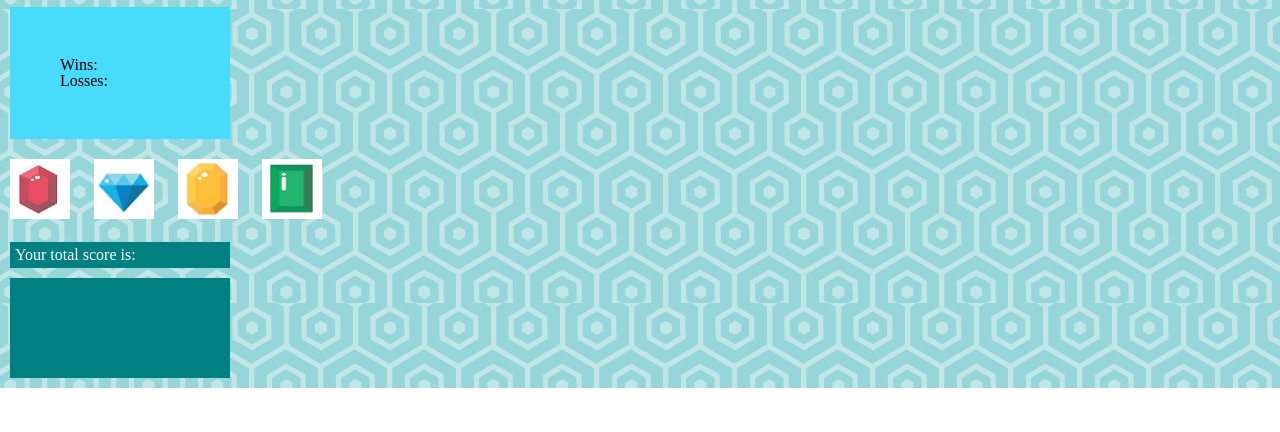
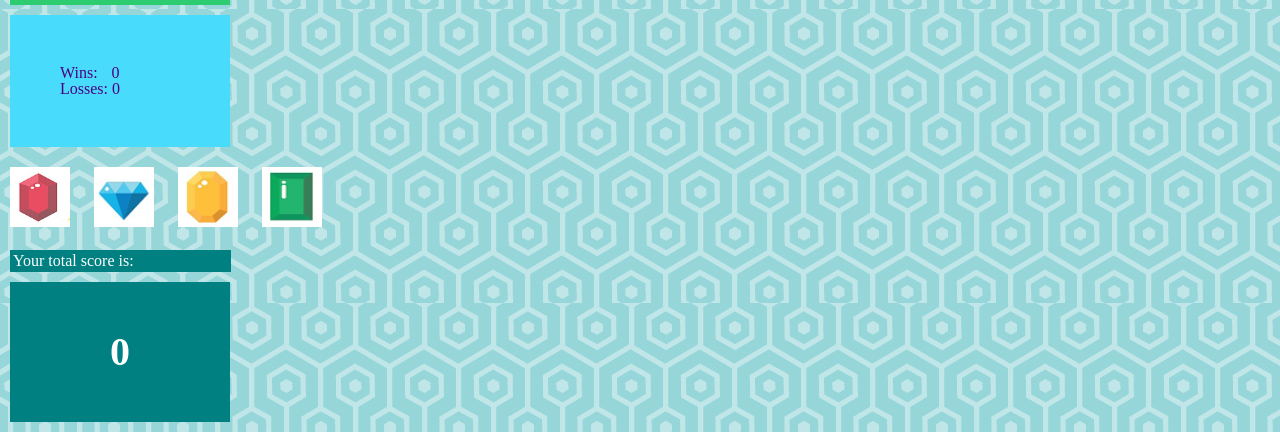
Before and after one commit to dt1993/Crystal-Collector, a plain HTML site: page index.html in a window 1280 px wide. Shown: the part 579-1011 px from the top of the page. Before the commit the page ends 967 px from the top, so only its background shows below. Drawn offline with nearby package versions, Linux system fonts and the light colour scheme.

Commit message:
update js

```diff
--- a/assets/css/style.css
+++ b/assets/css/style.css
@@ -28,6 +28,9 @@ body{
 .numberToMatch{
     background-color: #2ecc71;
     color: indigo;
+    font-weight: bolder;
+    font-size: 40px;
+    text-align: center;
     margin: 10px;
     padding: 50px;
     width: 120px;
@@ -35,11 +38,16 @@ body{
 
 
 .winsAndLosses {
-    flex: 50px;
     background-color: #48dbfb;
+    color: indigo;
     margin: 10px;
     padding: 50px;
     width: 120px;
+}
+
+#numWins {
+    padding: 5px;
+    margin: 5px;
 }
 
 #total {
@@ -51,11 +59,27 @@ body{
 
 }
 
+.score{
+    background-color: teal;
+    color: white;
+    padding: 3px;
+    margin: 10px;
+    width: 215px;
+}
+
 .userTotal {
     background-color: teal;
+    color: white;
+    font-weight: bolder;
+    font-size: 40px;
+    text-align: center;
     margin: 10px;
     padding: 50px;
     width: 120px;
+}
+
+.finalTotal {
+    color: white;
 }
 
 .gemImage {
--- a/assets/javascript/game.js
+++ b/assets/javascript/game.js
@@ -0,0 +1,102 @@
+$(document).ready(function() {
+
+    var randomNumber = 0;
+    var wins = 0;
+    var losses = 0;
+    var totalScore = 0;
+    var crystalOne = 0;
+    var crystalTwo = 0;
+    var crystalThree = 0;
+    var crystalFour = 0;
+    var min = 0;
+    var max = 0;
+
+    wins = 0;
+    losses = 0;
+    totalScore = 0;
+    crystalOne = 0;
+    crystalTwo = 0;
+    crystalThree = 0;
+    crystalFour = 0;
+
+
+    function getRndInteger(min, max) {
+        return Math.floor(Math.random() * (max - min)) + min;
+    }
+
+    function gameBegin() {
+        $("#numWins").text(wins);
+        $("#numLosses").text(losses);
+        console.log("Wins: " + wins);
+        console.log("Losses: " + losses);
+
+
+        // generate new randomNumber between 19-120
+        randomNumber = getRndInteger(19,120);
+        $("#randomNumber").text(randomNumber);
+
+        // set totalScore to zero
+        totalScore = 0;
+        $("#finalTotal").text(totalScore);
+
+        // assign random values to each crystal between 1-12
+        crystalOne = getRndInteger(1,12);
+        crystalTwo = getRndInteger(1,12);
+        crystalThree = getRndInteger(1,12);
+        crystalFour = getRndInteger(1,12);
+
+        console.log("Random Number: " + randomNumber);
+        console.log("Crystal One: " + crystalOne);
+        console.log("Crystal Two: " + crystalTwo);
+        console.log("Crystal Three: " + crystalThree);
+        console.log("Crystal Four: " + crystalFour);
+
+    }
+
+    $("#crystalOne").on("click", function() {
+        totalScore = totalScore + crystalOne;
+        $("#finalTotal").text(totalScore);
+        console.log("Total Score: " + totalScore);
+        compareScores();
+    });
+
+    $("#crystalTwo").on("click", function() {
+        totalScore = totalScore + crystalTwo;
+        $("#finalTotal").text(totalScore);
+        console.log("Total Score: " + totalScore);
+        compareScores();
+    });
+
+    $("#crystalThree").on("click", function() {
+        totalScore = totalScore + crystalThree;
+        $("#finalTotal").text(totalScore);
+        console.log("Total Score: " + totalScore);
+        compareScores();
+    });
+
+    $("#crystalFour").on("click", function() {
+        totalScore = totalScore + crystalFour;
+        $("#finalTotal").text(totalScore);
+        console.log("Total Score: " + totalScore);
+        compareScores();
+    });
+
+    function compareScores() {
+        if (totalScore === randomNumber) {
+            wins = wins + 1;
+            $("#numWins").text("Wins: " + wins);
+            console.log("Wins: " + wins);
+            gameBegin();
+        }
+        else if (totalScore > randomNumber) {
+            losses = losses + 1;
+            $("#numLosses").text("Losses: " + losses);
+            console.log("Losses: " + losses);
+            gameBegin();
+        }
+
+    }
+
+    gameBegin();
+
+});
--- a/index.html
+++ b/index.html
@@ -3,7 +3,7 @@
 
 <head>
 	<meta charset="UTF-8">
-	<title>Crystal Collector</title>
+	<title>CrystalsCollector</title>
 	<link rel="stylesheet" type="text/css" href="assets/css/reset.css">
 	<link rel="stylesheet" type="text/css" href="assets/css/style.css">
 </head>
@@ -23,31 +23,32 @@
             <p>Each time when the game starts, the game will change the values of each crystal.</p>
 	</div>
 	<div class="numberToMatch">
-		<h2>Number To Match:
 			<span id= "randomNumber"></span>
-		</h2>
 	</div>
 	<div class="winsAndLosses">
 		<h2>Wins:
-			<span id= "numberWins"></span>
+			<span id= "numWins"></span>
 			</br>
 			Losses:
-			<span id= "numberLosses"></span>
+			<span id= "numLosses"></span>
 		</h2>
 	</div>
 	<div class="gems">
-		<img src="assets/images/red.png" class=gemImage id="one" alt="Red Gem">
-		<img src="assets/images/blue.png" class=gemImage id="two" alt="Blue Gem">
-		<img src="assets/images/yellow.png" class=gemImage id= "three" alt="Yellow Gem">
-		<img src="assets/images/green.png" class=gemImage id= "four" alt="Green Gem">
+		<img src="assets/images/red.png" class=gemImage id="crystalOne" alt="Red Gem">
+		<img src="assets/images/blue.png" class=gemImage id="crystalTwo" alt="Blue Gem">
+		<img src="assets/images/yellow.png" class=gemImage id= "crystalThree" alt="Yellow Gem">
+		<img src="assets/images/green.png" class=gemImage id= "crystalFour" alt="Green Gem">
+	</div>
+	<div class="score">
+    <h2>Your total score is: </h2>
+    </div>
+
+    <div class="userTotal">
+		<span id="finalTotal"></span>
 	</div>
 
-    <h2 id="total">Your total score is: </h2>
-
-    <div class="userTotal"></div>
-    <span id="finalTotal"></span>
-	<script type="text/javascript" src="https://code.jquery.com/jquery-2.2.0.js"></script>
-    <script type="text/javascript" src="assets/javascript/javascript.js"></script>
+    <script src="https://code.jquery.com/jquery-3.4.1.js" integrity="sha256-WpOohJOqMqqyKL9FccASB9O0KwACQJpFTUBLTYOVvVU=" crossorigin="anonymous"></script>
+    <script type="text/javascript" src="assets/javascript/game.js"></script>
 </div>
 </body>
 </html>
```
